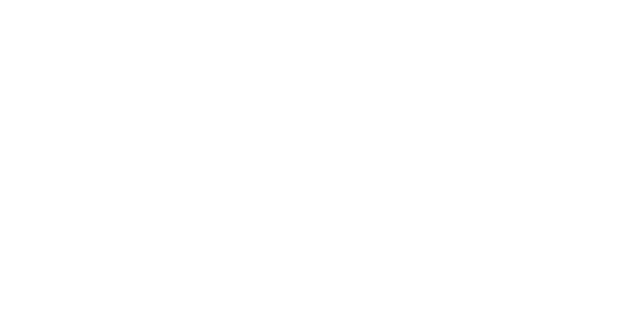
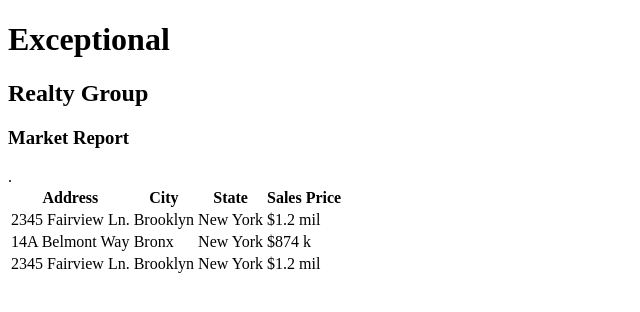
Before and after one commit to dmcgrann/exceptional-realty, a plain HTML site: page market-report.html in a window 1280 px wide. Shown: the whole page, without its empty margins (0-640 px from the left). Drawn offline with Linux system fonts and the light colour scheme.

Commit message:
add listing table to market-report.html

```diff
--- a/market-report.html
+++ b/market-report.html
@@ -0,0 +1,40 @@
+<!DOCTYPE html>
+<html lang="en">
+ <head>
+  <meta charset="UTF-8">
+  <title>Exceptional Realty Group - Luxury Homes Market Report</title>
+ </head>
+ <body>
+  <h1>Exceptional</h1>
+  <h2>Realty Group</h2>
+  <h3>Market Report</h3>
+
+   <table>
+     <tr>
+      <th>Address</th>
+      <th>City</th>
+      <th>State</th>
+      <th>Sales Price</th>
+     </tr>
+     <tr>
+       <td>2345 Fairview Ln.</td>
+       <td>Brooklyn</td>
+       <td>New York</td>
+       <td>$1.2 mil</td>
+     </tr>
+     <tr>
+       <td>14A Belmont Way</td>.</td>
+       <td>Bronx</td>
+       <td>New York</td>
+       <td>$874 k</td>
+     </tr>
+     <tr>
+       <td>2345 Fairview Ln.</td>
+       <td>Brooklyn</td>
+       <td>New York</td>
+       <td>$1.2 mil</td>
+     </tr>
+   </table>
+
+ </body>
+</html>
```
Also changed, not shown: index.html (+1 -1 lines).
